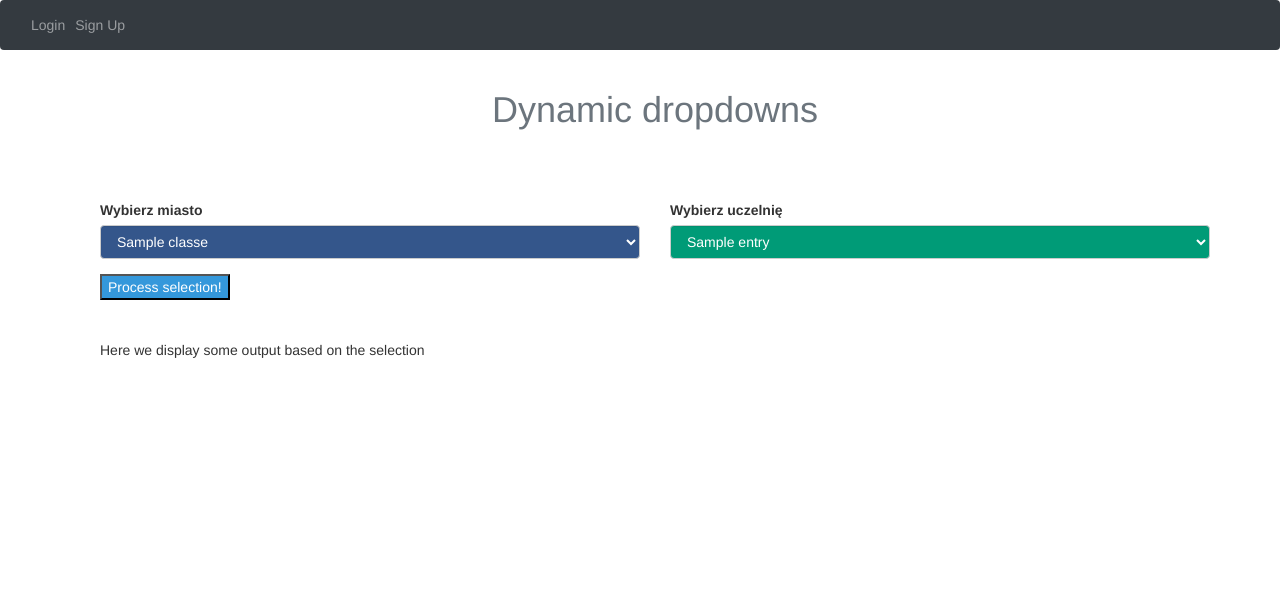
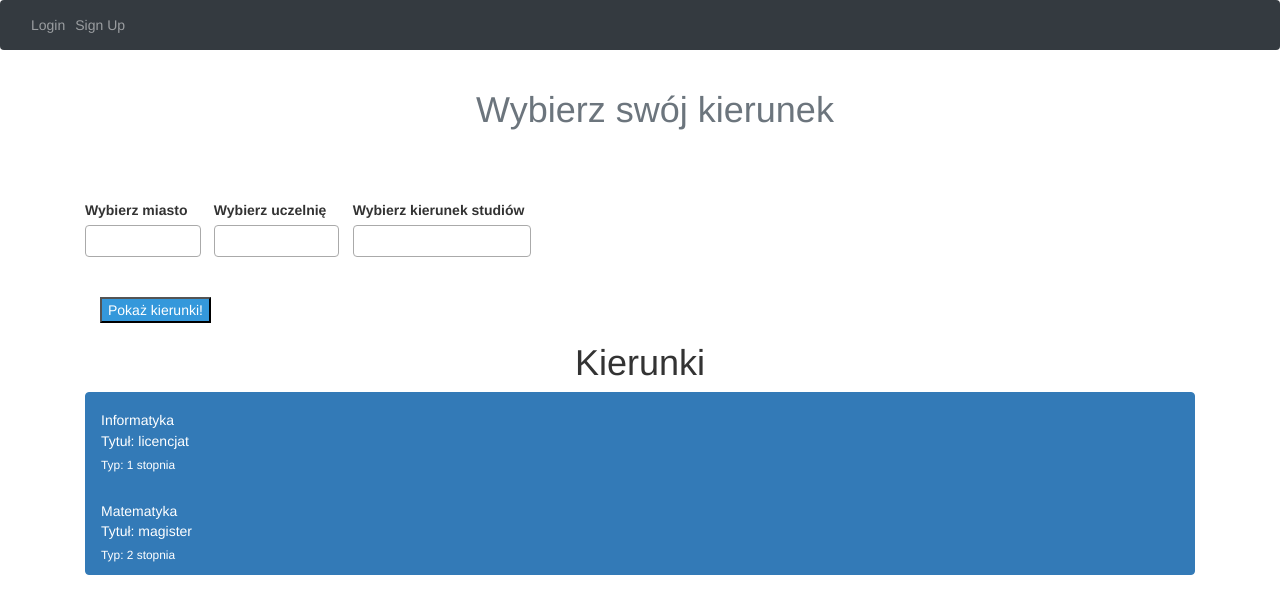
Before and after one commit to miloszwielgus/university-review-system, a Flask app: template website/templates/index.html in a window 1280 px wide. Shown: the top 614 px of the page. Run offline with Flask 3, Linux system fonts and the light colour scheme; tables that the repository leaves empty hold one stand-in row (values such as "Sample post"); the template is opened without the code that fills it: values that come from a table or form of the project are taken from there, most other values are stand-ins (such as "Sample title", 1, 10 or a date in 2020); parts of the project's set-up code (start-up, migrations or seed data) failed here and were passed over; some libraries are stand-ins or nearby versions.

Commit message:
changed dropdowns to select2 drowdowns,

```diff
--- a/website/models.py
+++ b/website/models.py
@@ -43,19 +43,21 @@ class Course(db.Model):
     course_name = db.Column(db.String(100), nullable=False)
     syllabus = db.Column(db.String(100), nullable=False)
     university_id = db.Column(db.Integer, db.ForeignKey('university.university_id'), nullable=False)
+    degree = db.Column(db.String(100), nullable=False)
+    cycle = db.Column(db.String(100), nullable=False)
     rating = relationship("Rating",backref="Course")
 
     def __repr__(self):
 
-        return '\n course_id: {0} course_name: {1} syllabus: {2} university_id: {3}'.format(self.course_id,self.course_name,
-                                                                                            self.syllabus,self.university_id)
+        return '\n course_id: {0} course_name: {1} syllabus: {2} university_id: {3} degree: {4} cycle: {5}'.format(self.course_id,self.course_name,
+                                                                                            self.syllabus,self.university_id,self.degree,self.cycle)
 
 
 
     def __str__(self):
 
-        return '\n course_id: {0} course_name: {1} syllabus: {2} university_id: {3}'.format(self.course_id,self.course_name,
-                                                                                            self.syllabus,self.university_id)
+        return '\n course_id: {0} course_name: {1} syllabus: {2} university_id: {3} degree: {4} cycle: {5}'.format(self.course_id,self.course_name,
+                                                                                            self.syllabus,self.university_id,self.degree,self.cycle)
 
 
 class Rating(db.Model):
@@ -79,8 +81,8 @@ class Rating(db.Model):
                                                                                             self.rating_value,self.rating_description)
 
 class ChildCourse(ModelView):
-    column_list = ['course_id', 'course_name', 'syllabus','university_id']
-    form_columns = ['course_name', 'syllabus','university_id']
+    column_list = ['course_id', 'course_name', 'syllabus','university_id','degree','cycle']
+    form_columns = ['course_name', 'syllabus','university_id','degree','cycle']
 
 class ChildRating(ModelView):
     column_list = ['rating_id','user_id','course_id', 'rating_value','rating_description']
--- a/website/templates/base.html
+++ b/website/templates/base.html
@@ -65,9 +65,7 @@
 
     <div class="container">{% block content %} {% endblock %}</div>
 
-    <script
-      src="https://code.jquery.com/jquery-3.6.0.min.js"
-    ></script>
+
     <script
       src="https://cdnjs.cloudflare.com/ajax/libs/popper.js/1.12.9/umd/popper.min.js"
       integrity="sha384-ApNbgh9B+Y1QKtv3Rn7W3mgPxhU9K/ScQsAP7hUibX39j7fakFPskvXusvfa0b4Q"
--- a/website/templates/index.html
+++ b/website/templates/index.html
@@ -1,79 +1,108 @@
-{% extends "base.html" %} {% block title %}Login{% endblock %} {% block content
+{% extends "base.html" %} {% block title %}Home{% endblock %} {% block content
 %}
 <head>
   <link
     href="https://maxcdn.bootstrapcdn.com/bootstrap/3.3.7/css/bootstrap.min.css"
     rel="stylesheet"
   />
+  <link href="https://cdn.jsdelivr.net/npm/select2@4.1.0-rc.0/dist/css/select2.min.css" rel="stylesheet" />
 </head>
 <body>
   <div class="container">
     <div class="header">
-      <h1 class="text-center text-muted">Dynamic dropdowns</h1>
+      <h1 class="text-center text-muted">Wybierz swój kierunek</h1>
     </div>
 
     <br /><br /><br />
 
     <div class="row">
-      <div class="form-group col-xs-6">
-        <label for="all_classes">Wybierz miasto</label>
-        <select
-          class="form-control"
-          style="color: white; background: #34568b"
-          id="all_classes"
-        >
-          {% for o in all_classes %}
+      <div >
+        <label for="all_cities">
+          Wybierz miasto</label>
+        <select class="js-example-basic-multiple" name="all_cities[]" multiple="multiple" style="width: 90%" id="all_cities">
+          {% for o in all_cities %}
+            <option value="{{ o }}">{{ o }}</option>
+            {% endfor %}
+        </select>
+      </div>
+      <div >
+        <label for="all_universities">
+          Wybierz uczelnię
+        </label>
+        <select class="js-example-basic-multiple" name="all_universities[]" multiple="multiple" style="width: 90%" id="all_universities">
+          {% for o in all_universities %}
+            <option value="{{ o }}">{{ o }}</option>
+            {% endfor %}
+        </select>
+      </div>
+      <div >
+      <label for="all_courses">
+        Wybierz kierunek studiów</label>
+      <select class="js-example-basic-multiple" name="all_courses[]" multiple="multiple" style="width: 90%" id="all_courses">
+        {% for o in all_courses %}
           <option value="{{ o }}">{{ o }}</option>
           {% endfor %}
-        </select>
-      </div>
-      <div class="form-group col-xs-6">
-        <label for="all_entries">Wybierz uczelnię</label>
-        <select
-          class="form-control"
-          style="color: white; background: #009b77"
-          id="all_entries"
-        >
-          {% for o in all_entries %}
-          <option value="{{ o }}">{{ o }}</option>
-          {% endfor %}
-        </select>
+      </select>
       </div>
     </div>
 
     <div>
+      <br /><br />
       <button
         type="button"
         style="color: white; background: #3498db"
         id="process_input"
       >
-        Process selection!
+        Pokaż kierunki!
       </button>
     </div>
-    <br /><br />
-    <div id="processed_results">
-      Here we display some output based on the selection
+
+  </div>
+<h1 align="center">Kierunki</h1>
+<div class="list-group" id="course_list">
+   {% for course in courses %}
+   <a href="#" class="list-group-item list-group-item-action flex-column align-items-start active">
+    <div class="d-flex w-100 justify-content-between">
+      <h5 class="mb-1">{{course.course_name}}</h5>
+      <small>{{ universities.query.filter_by(university_id=course.university_id).first().university_name }}</small>
     </div>
+    <p class="mb-1">Tytuł: {{course.degree}}</p>
+    <small>Typ: {{course.cycle}}</small>
+  </a>
+   {% endfor %}
   </div>
   <script
       src="https://code.jquery.com/jquery-3.6.0.min.js"
     ></script>
+    <script src="https://cdn.jsdelivr.net/npm/select2@4.1.0-rc.0/dist/js/select2.min.js"></script>
   <script type="text/javascript">
     $(document).ready(function () {
-      $("#all_classes").on('change', function () {
-        jQuery.getJSON("{{ url_for('views.update_dropdown') }}", {
-          selected_class: $("#all_classes").val(),
-        }).done(function (selected_class) {
-          $("#all_entries").html(selected_class.html_string_selected);
+      $("#all_cities").select2();
+      $("#all_universities").select2();
+      $("#all_courses").select2();
+      $("#all_cities").on('change', function () {
+        jQuery.getJSON("{{ url_for('views.update_university_dropdown') }}", {
+          selected_city: JSON.stringify($("#all_cities").select2("val")),
+        }).done(function (selected_city) {
+          $("#all_universities").html(selected_city.html_string_selected);
+        }).fail(function(jqXHR, textStatus, errorThrown) {
+        });
+      });
+      $("#all_universities").on('change', function () {
+        jQuery.getJSON("{{ url_for('views.update_course_dropdown') }}", {
+          selected_university: JSON.stringify($("#all_universities").select2("val")),
+        }).done(function (selected_university) {
+          $("#all_courses").html(selected_university.html_string_selected);
         }).fail(function(jqXHR, textStatus, errorThrown) {
         });
       });
       $("#process_input").bind("click", function () {
-        jQuery.getJSON("{{ url_for('views.process_data') }}", {
-          selected_class: $("#all_classes").val(),
-          selected_entry: $("#all_entries").val(),
-        }).done(function (data) {
-          $("#processed_results").text(data.random_text);
+        jQuery.getJSON("{{ url_for('views.update_course_list') }}", {
+          selected_city: JSON.stringify($("#all_cities").select2("val")),
+          selected_university: JSON.stringify($("#all_universities").select2("val")),
+          selected_course: JSON.stringify($("#all_courses").select2("val")),
+        }).done(function (selected_city) {
+          $("#course_list").html(selected_city.html_string_selected);
         });
         return false;
       });
```
Also changed, not shown: dropdown_przykald.py (deleted, +0 -146 lines), try.py (added, +17 -0 lines), website/functions.py (+40 -5 lines), website/views.py (+68 -21 lines), instance/unidatabase.db.
